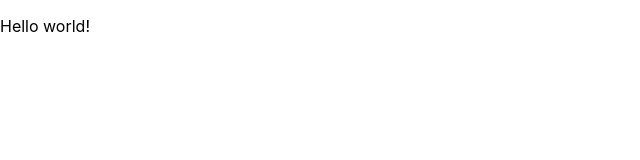
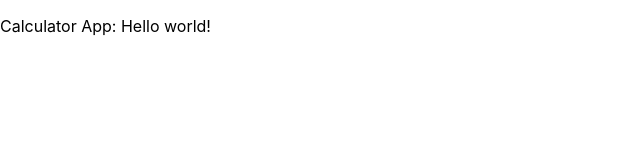
Before and after one commit to IvanDerlich/calculator, a React (Create React App) app: page / in a window 1280 px wide. Shown: the top 160 px of the page, without its empty margins (0-640 px from the left). Built offline with nearby package versions, Linux system fonts and the light colour scheme; the HTML template or start-up script is replaced by a standard one.

Commit message:
Improve Readme
The README.md was the default Readme for create-react-app.

```diff
--- a/src/App.js
+++ b/src/App.js
@@ -4,7 +4,7 @@ import './App.css';
 function App() {
   return (
     <div>
-      <p> Hello world!</p>
+      <p> Calculator App: Hello world!</p>
     </div>
   );
 }
```
Also changed, not shown: 1 other file (tests, documents, lock files or other folders).
